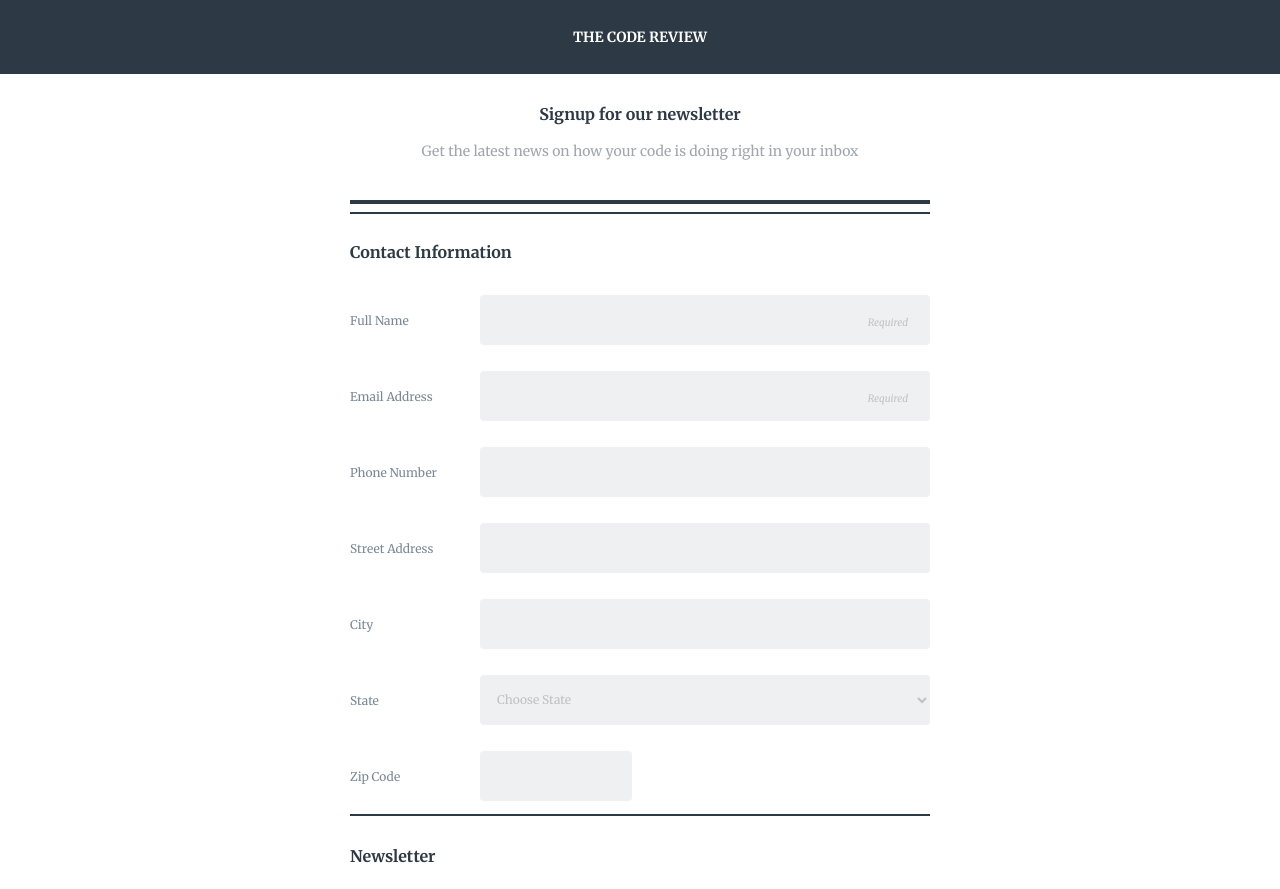
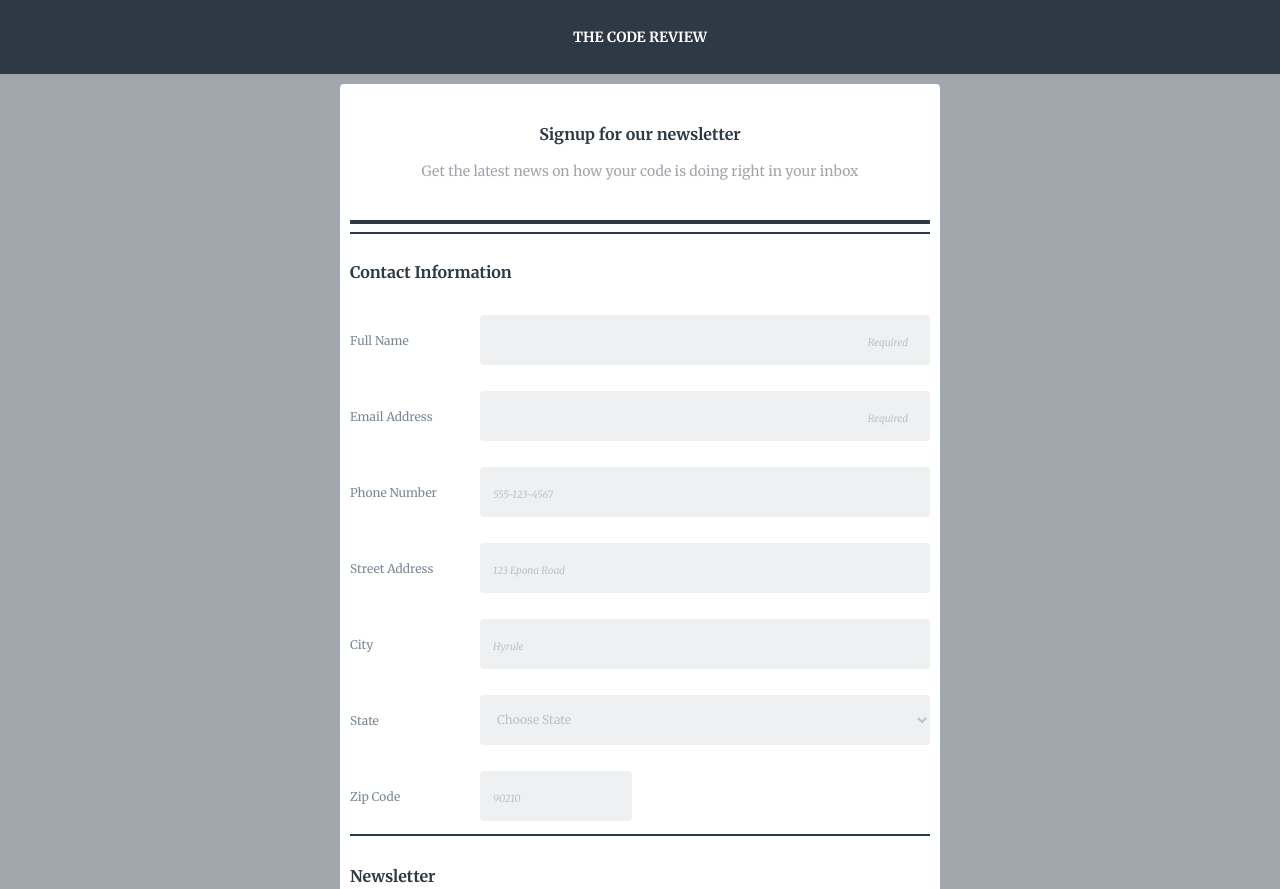
Before and after one commit to caramjones/TechDegree-Project-3, a plain HTML site: page index.html in a window 1280 px wide. Shown: the top 889 px of the page. Drawn offline with Linux system fonts and the light colour scheme.

Commit message:
Final Copy w/ Exceeds requirement

```diff
--- a/css/style.css
+++ b/css/style.css
@@ -4,6 +4,7 @@
 
 body {
   font-family: 'Merriweather', serif;
+  background-color: #a0a6ab;
 }
 
 header {
@@ -28,9 +29,11 @@ h1 {
 /*}*/
 
 main {
-  margin: 0 auto;
+  margin: 10px auto;
   max-width: 600px;
-  padding: 0 0.625em;
+  border-radius: 4px;
+  padding: 0.625em;
+  background-color: #FFF;
 }
 
 h2 {
@@ -140,9 +143,13 @@ input::placeholder {
   font-size: 10px;
   padding-right: 20px;
   color: #bec2c5;
-  text-align: right;
   font-style: italic;
 }
+
+input[required]::placeholder /* selects placeholders on all requried inputs */ {
+  text-align: right;
+}
+
 
 select:invalid {
   text-align: left;
@@ -157,6 +164,7 @@ input:focus,
 #state:focus,
 #topics:focus,
 button:focus {
+  transition: border 600ms;
   border: solid 2px #476a8a;
   outline: none;
 }
@@ -209,7 +217,7 @@ footer {
 
 /*media queries*/
 
-@media screen and (min-width: 720px) {
+@media screen and (min-width: 768px) {
 
   .container {
     display: flex;
--- a/index.html
+++ b/index.html
@@ -25,27 +25,27 @@
           <legend>Contact Information</legend>
           <div class="container">
             <label for="name">Full Name</label>
-            <input type="text" id="name" name="user_name" placeholder="Required">
+            <input type="text" id="name" name="user_name" placeholder="Required" required> <!--boolian attribute doesn't require value-->
           </div>
 
           <div class="container">
             <label for="mail">Email Address</label>
-            <input type="email" id="mail" name="user_email" placeholder="Required">
+            <input type="email" id="mail" name="user_email" placeholder="Required" required>
           </div>
 
           <div class="container">
             <label for="telephone">Phone Number</label>
-            <input type="tel" id="telephone" name="user_telephone">
+            <input type="tel" id="telephone" name="user_telephone" placeholder="555-123-4567">
           </div>
 
           <div class="container">
             <label for="address">Street Address</label>
-            <input type="text" id="address" name="user_address">
+            <input type="text" id="address" name="user_address" placeholder="123 Epona Road">
           </div>
 
           <div class="container">
             <label for="city">City</label>
-            <input type="text" id="city" name="user_city">
+            <input type="text" id="city" name="user_city" placeholder="Hyrule">
           </div>
 
           <div class="container">
@@ -108,7 +108,7 @@
 
           <div class="container">
             <label for="zip-code">Zip Code</label>
-            <input type="tel" id="zip-code" name="user_zip-code">
+            <input type="tel" id="zip-code" name="user_zip-code" placeholder="90210">
           </div>
         </fieldset>
 
```
